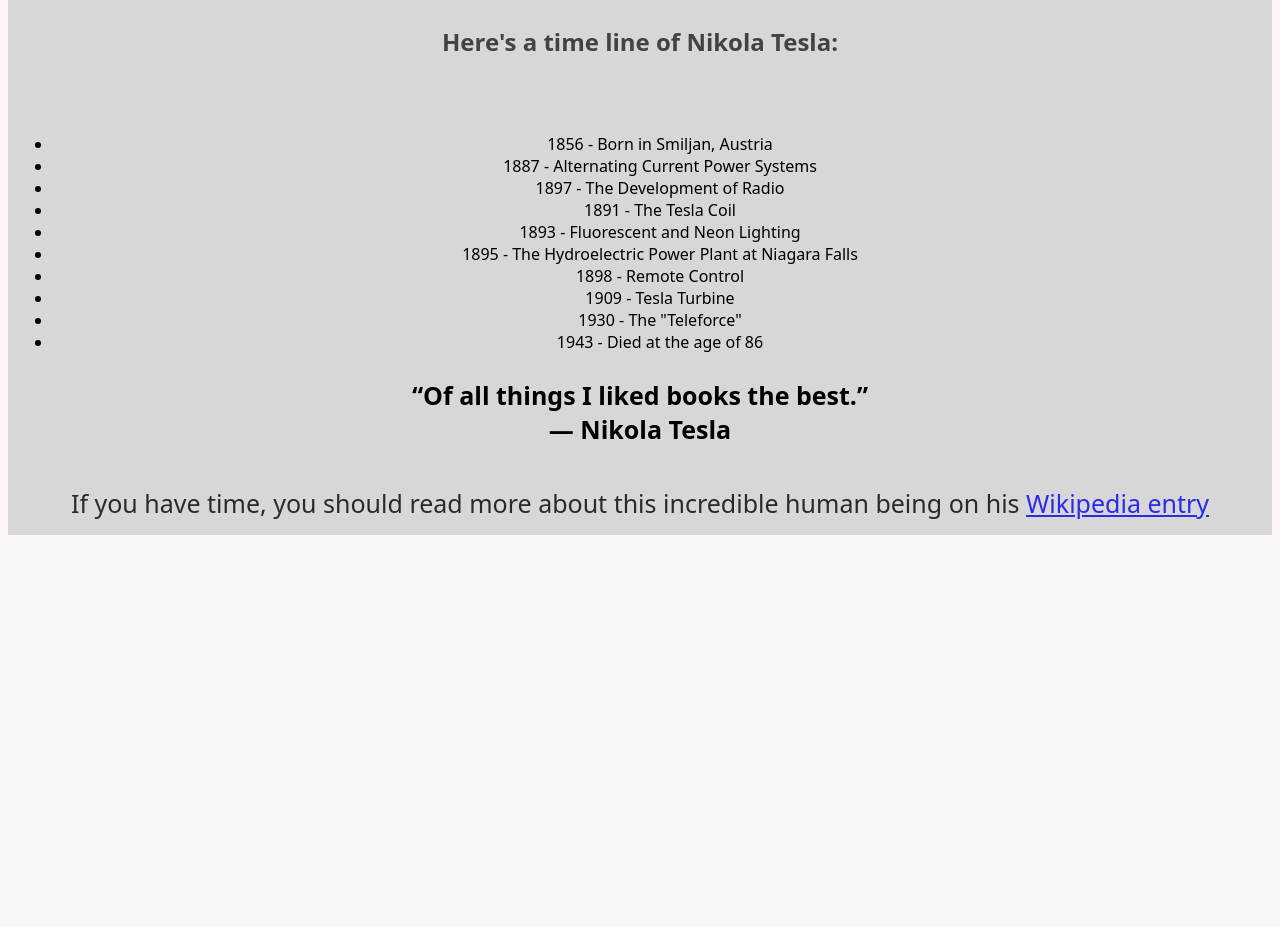
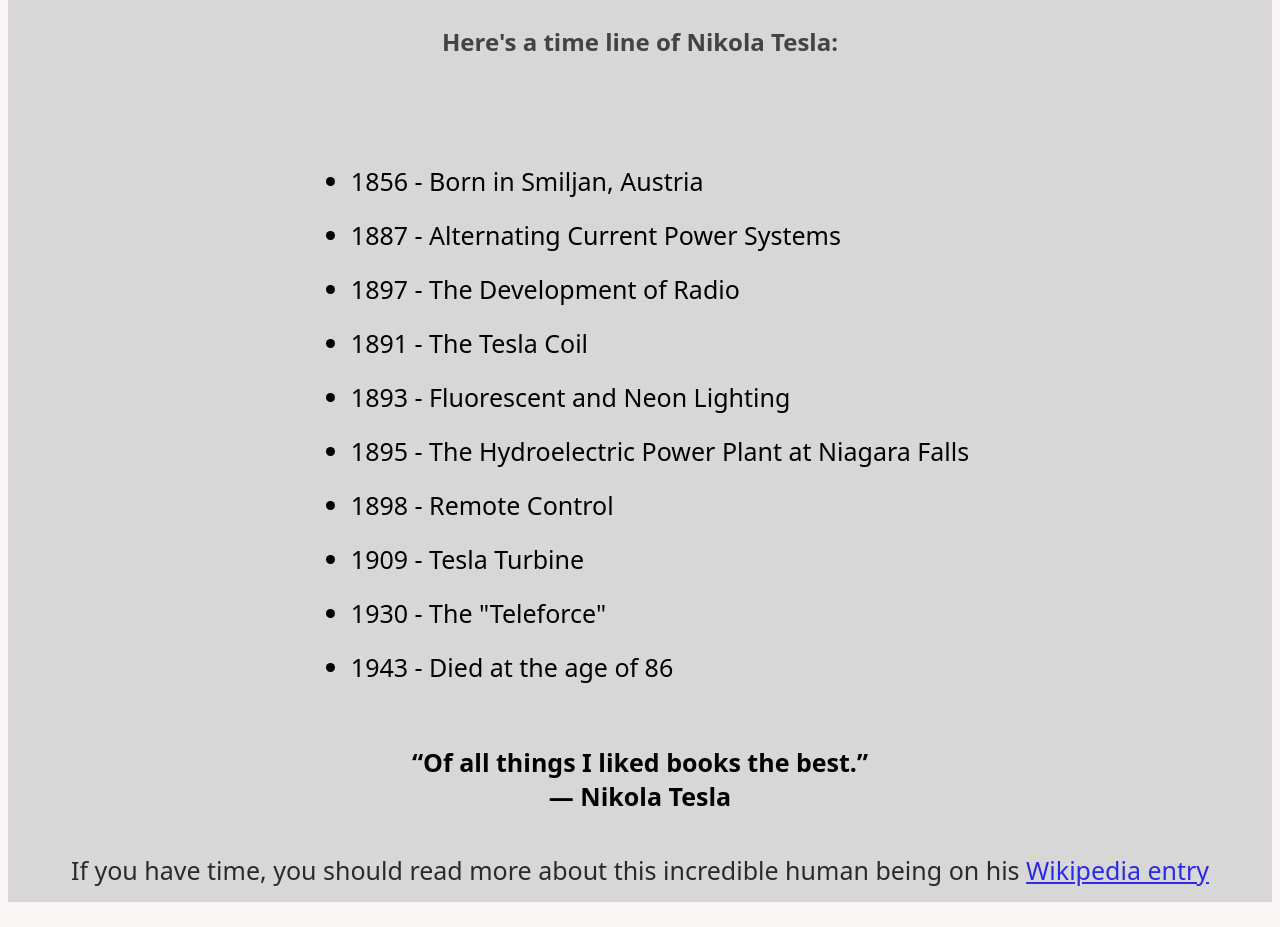
Before and after one commit to stephenmasih41/Tribute, a plain HTML site: page index.html in a window 1280 px wide. Shown: the part 800-1727 px from the top of the page. Before the commit the page ends 1360 px from the top, so only its background shows below. Drawn offline with Linux system fonts and the light colour scheme.

Commit message:
List Bug Fixed

```diff
--- a/styles.css
+++ b/styles.css
@@ -11,7 +11,6 @@ body{
 }
 /* Hero element */
 #main{
-  text-align: center;
   background-color: rgb(215, 215, 215);
 }
 /* Name */
@@ -25,6 +24,7 @@ body{
   color: #333;
   background-color: grey;
   width: 100%;
+  text-align: center;
 }
 
 #title{
@@ -65,20 +65,27 @@ body{
   padding: 50px 0;
   color: #333;
   opacity: 0.9;
+  text-align: center;
 }
 
 /* Timeline */
-ul{
-  text-align: center;
-  /* padding : 0; */
-  margin: 5px;
+#timeline{
+  display: flex;
+  justify-content: center;
+  align-items: center;
+  padding: 0;
+  margin: 0;
 }
-
+#timeline > ul > li{
+  margin: 20px;
+  font-size: 25px;
+}
 
 /* Sayings */
 h3{
   font-size: 25px;
   margin: 25px;
+  text-align: center;
 }
 
 /* Footer */
@@ -86,4 +93,5 @@ h3{
   font-size: 25px;
   padding: 15px;
   opacity: 0.8;
+  text-align: center;
 }
```
Also changed, not shown: index.html (+1 -1 lines).
